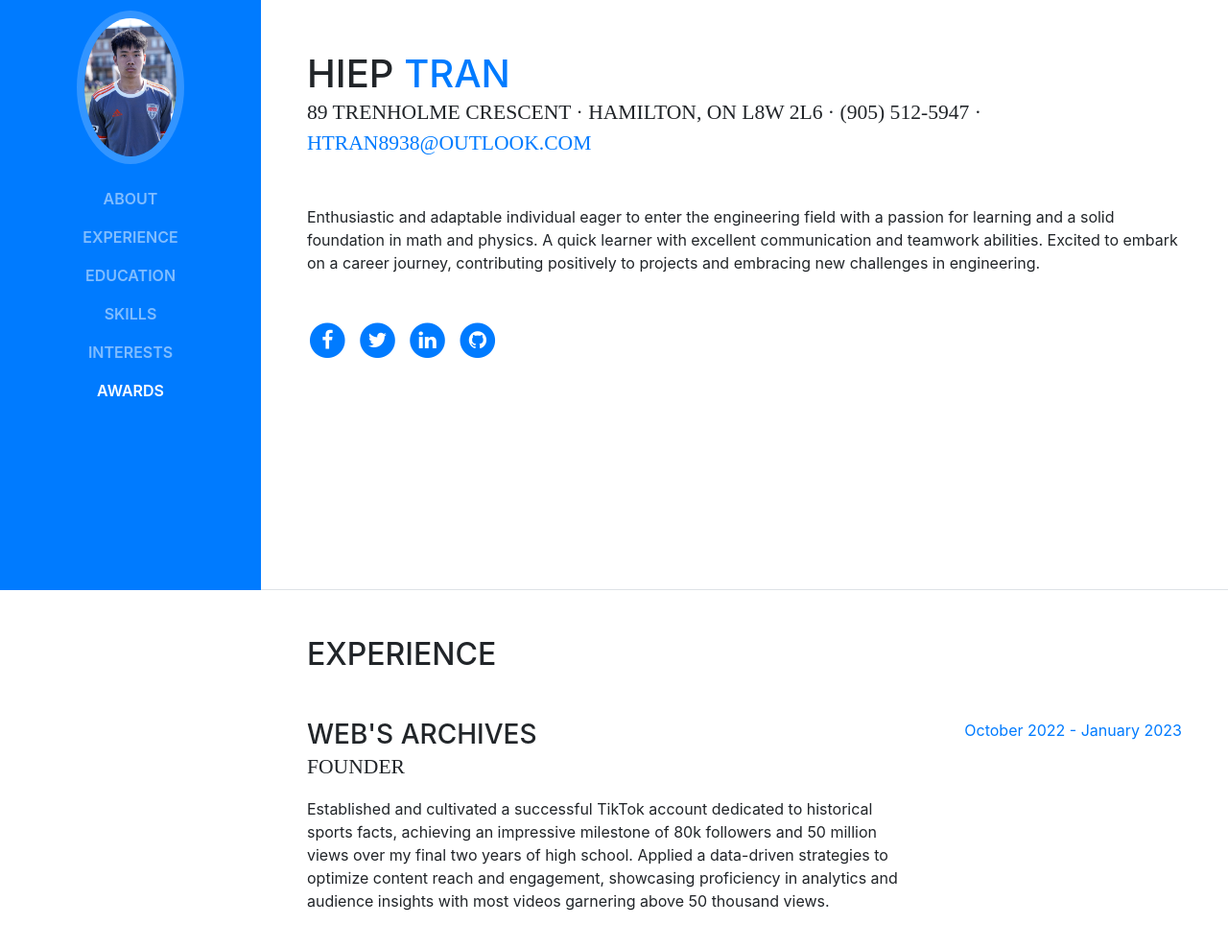
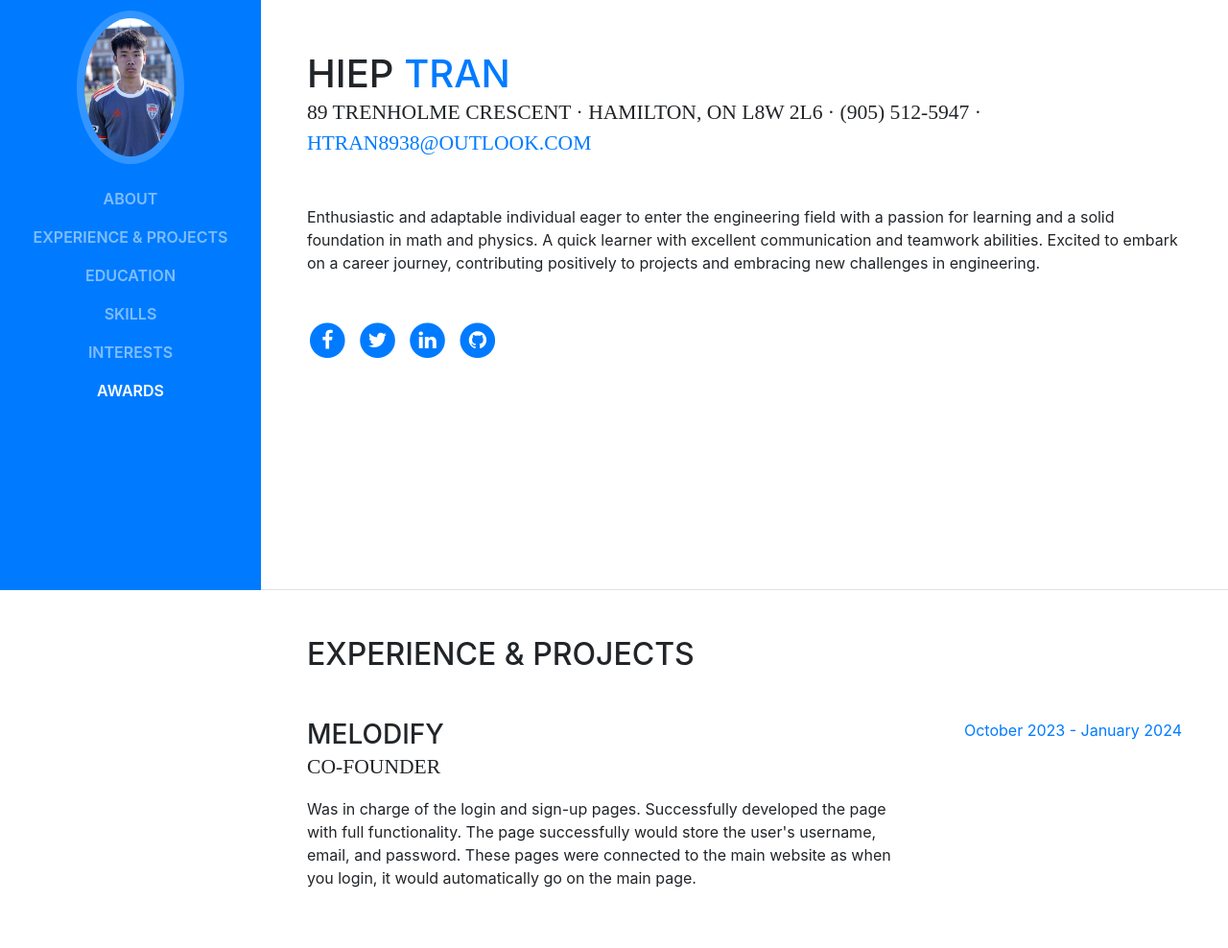
Before and after one commit to hieptrann/hieptrann.github.io, a website with bundled scripts: page index.html in a window 1280 px wide. Shown: the part 185-1173 px from the top of the page at 96% size. Built offline with nearby package versions, Linux system fonts and the light colour scheme; a web font is replaced by a local one.

Commit message:
made a project

```diff
--- a/index.html
+++ b/index.html
@@ -43,7 +43,7 @@
             <a class="nav-link js-scroll-trigger" href="#about">About</a>
           </li>
           <li class="nav-item">
-            <a class="nav-link js-scroll-trigger" href="#experience">Experience</a>
+            <a class="nav-link js-scroll-trigger" href="#experience">Experience & Projects</a>
           </li>
           <li class="nav-item">
             <a class="nav-link js-scroll-trigger" href="#education">Education</a>
@@ -110,7 +110,18 @@
 
       <section class="resume-section p-3 p-lg-5 d-flex flex-column" id="experience">
         <div class="my-auto">
-          <h2 class="mb-5">Experience</h2>
+          <h2 class="mb-5">Experience & Projects</h2>
+
+          <div class="resume-item d-flex flex-column flex-md-row mb-5">
+            <div class="resume-content mr-auto">
+              <h3 class="mb-0">Melodify</h3>
+              <div class="subheading mb-3">Co-founder</div>
+              <p>Was in charge of the login and sign-up pages. Successfully developed the page with full functionality. The page successfully would store the user's username, email, and password. These pages were connected to the main website as when you login, it would automatically go on the main page.</p>
+            </div>
+            <div class="resume-date text-md-right">
+              <span class="text-primary">October 2023 - January 2024</span>
+            </div>
+          </div>
 
           <div class="resume-item d-flex flex-column flex-md-row mb-5">
             <div class="resume-content mr-auto">
```
